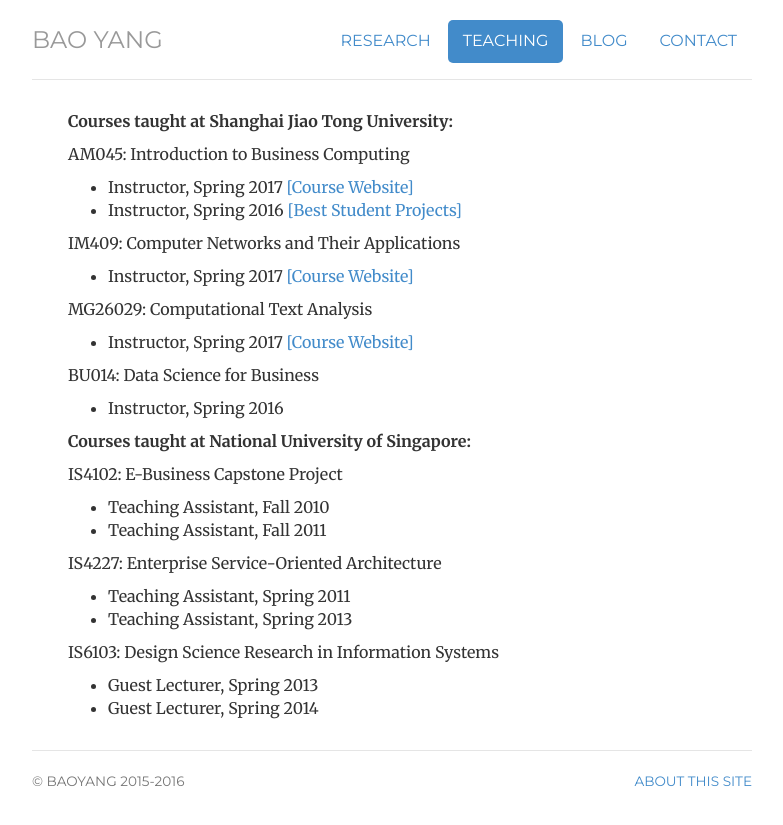
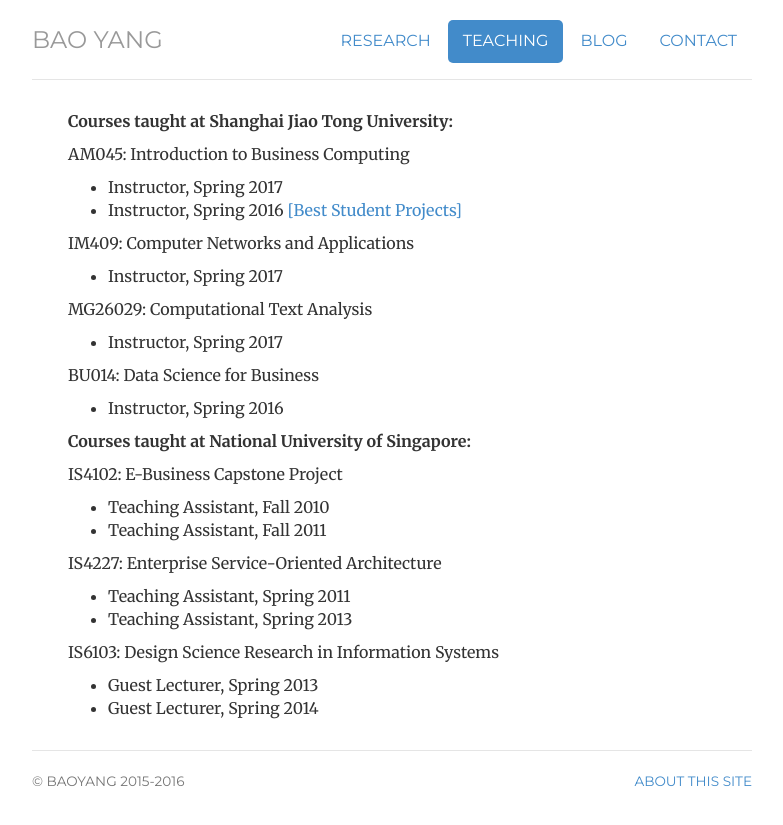
Before and after one commit to popeye007/popeye007.github.io, a Jekyll site: the page built from teaching/index.html, in a window 1280 px wide. Shown: the top 825 px of the page, without its empty margins (248-1031 px from the left). Built offline with Jekyll 4.4.1, drawn with Linux system fonts in a browser that asks for light colours; comment, search, counter and statistics services are not loaded.

Commit message:
Update index.html

```diff
--- a/teaching/index.html
+++ b/teaching/index.html
@@ -15,18 +15,18 @@
 		<p><strong>Courses taught at Shanghai Jiao Tong University:</strong></p>
 		<p>AM045: Introduction to Business Computing</p>
 		<ul>
-		<li>Instructor, Spring 2017  <a href=''>[Course Website]</a></li>
+		<li>Instructor, Spring 2017 </li>
 		<li>Instructor, Spring 2016  <a href='http://yangbao.org/notes/2016/07/05/am045-2016-student-projects'>[Best Student Projects]</a></li>
 		</ul>
 
-		<p>IM409: Computer Networks and Their Applications</p>
+		<p>IM409: Computer Networks and Applications</p>
 		<ul>
-		<li>Instructor, Spring 2017 <a href=''>[Course Website]</a></li>
+		<li>Instructor, Spring 2017</li>
 		</ul>
 
 		<p>MG26029: Computational Text Analysis</p>
 		<ul>
-		<li>Instructor, Spring 2017 <a href=''>[Course Website]</a></li>
+		<li>Instructor, Spring 2017</li>
 		</ul>
 
 		<p>BU014: Data Science for Business</p>
```
